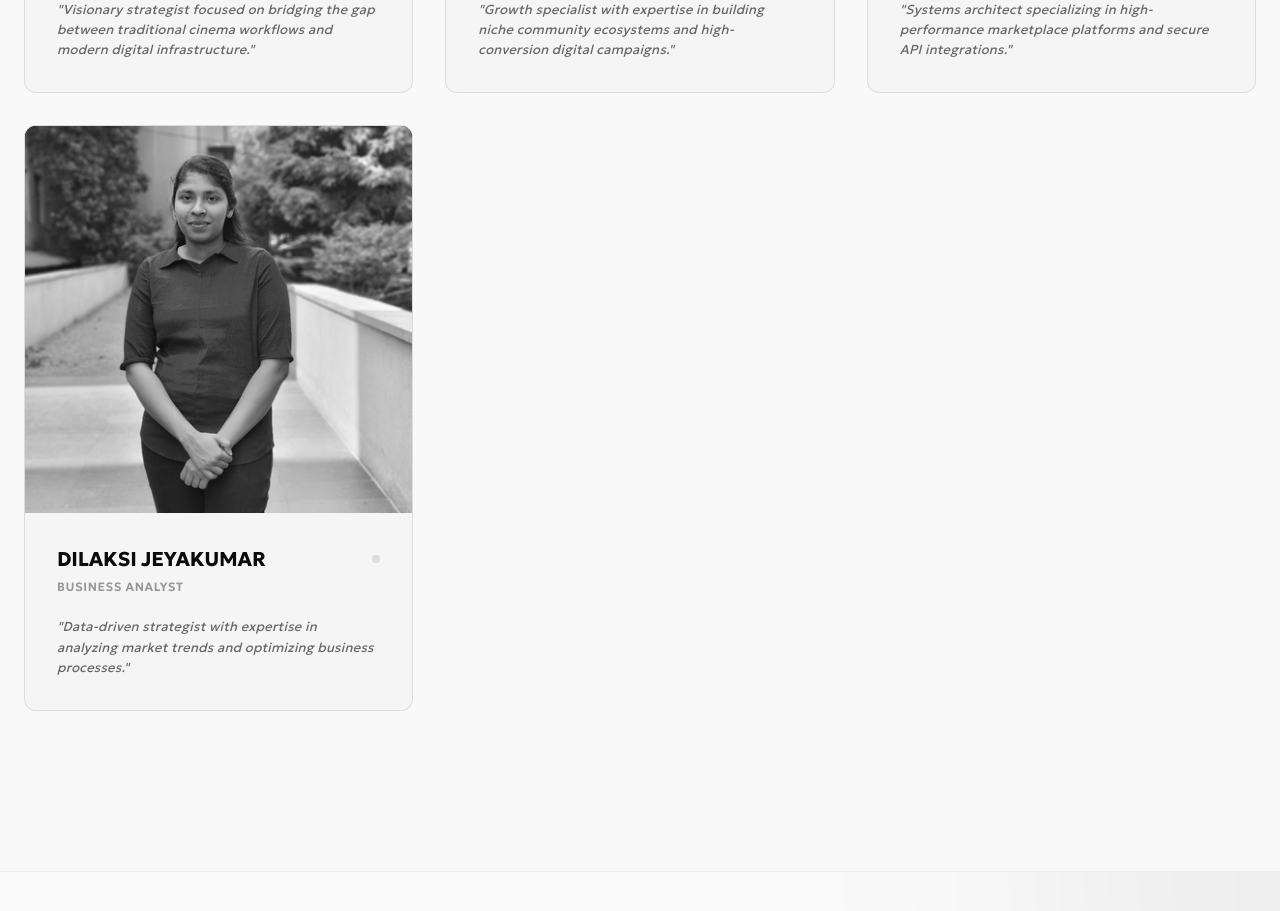
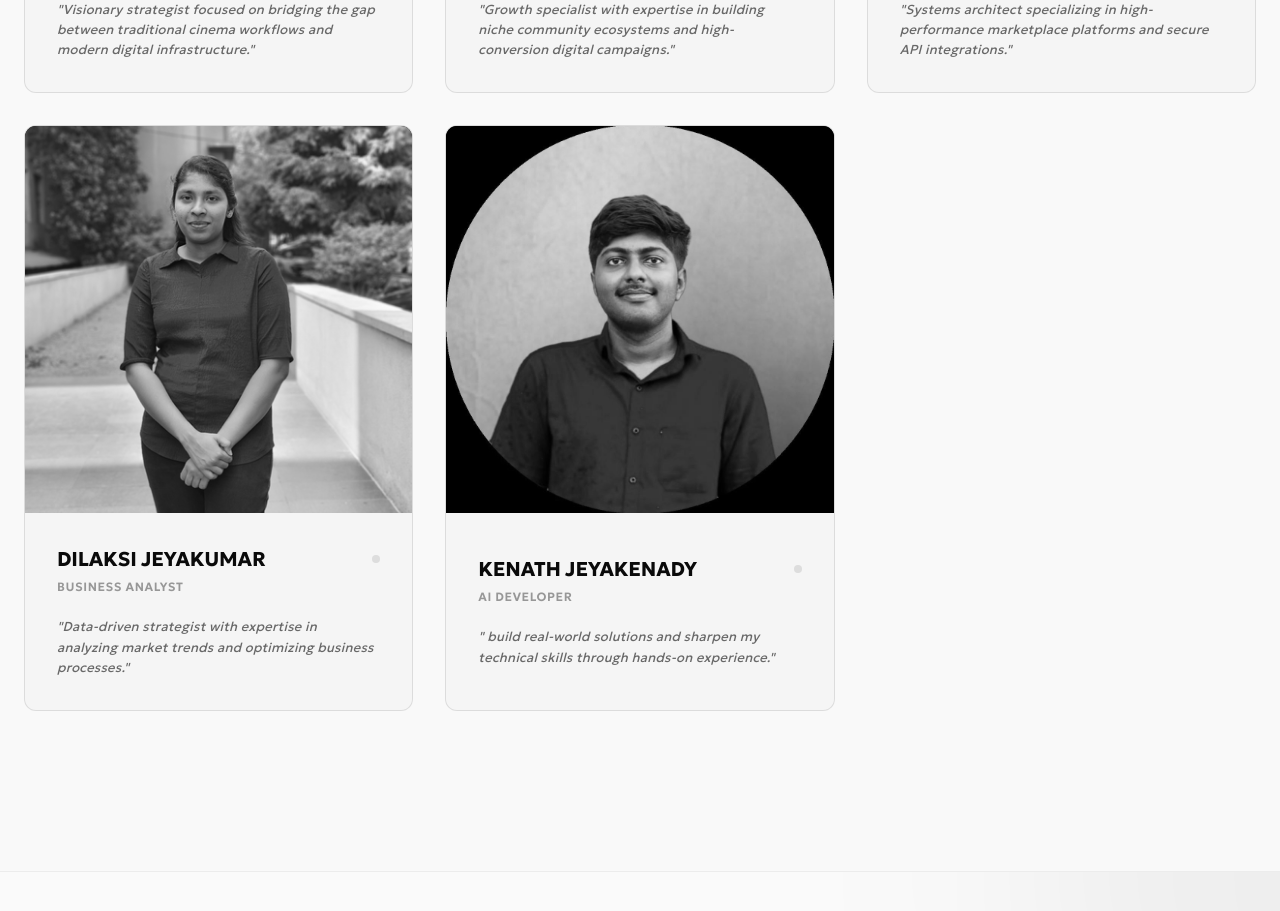
Before and after one commit to Ramsan-code/ThiraiTerra_portfolio, a Next.js app: page / in a window 1280 px wide. Shown: the part 6080-6991 px from the top of the page. Built offline with nearby package versions, Linux system fonts and the light colour scheme.

Commit message:
feat: add Kenath Jeyakenady as AI Developer to team members section

```diff
--- a/src/app/page.tsx
+++ b/src/app/page.tsx
@@ -59,6 +59,13 @@ const TEAM_MEMBERS = [
     role: "Business Analyst",
     bio: "Data-driven strategist with expertise in analyzing market trends and optimizing business processes.",
     img: "/team/business-analyst.png"
+  },
+    {
+    id: "",
+    name: "Kenath Jeyakenady",
+    role: "AI Developer",
+    bio: " build real-world solutions and sharpen my technical skills through hands-on experience.",
+    img: "/team/WhatsApp Image 2026-05-01 at 8.59.00 PM.jpeg"
   },
 ];
 
```
Also changed, not shown: public/team/WhatsApp Image 2026-05-01 at 8.59.00 PM.jpeg (added).
